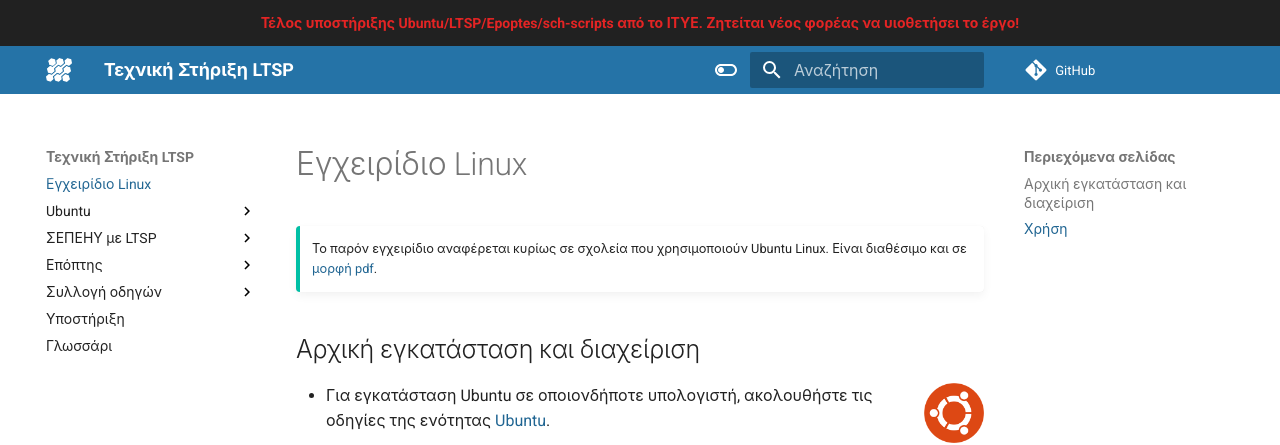
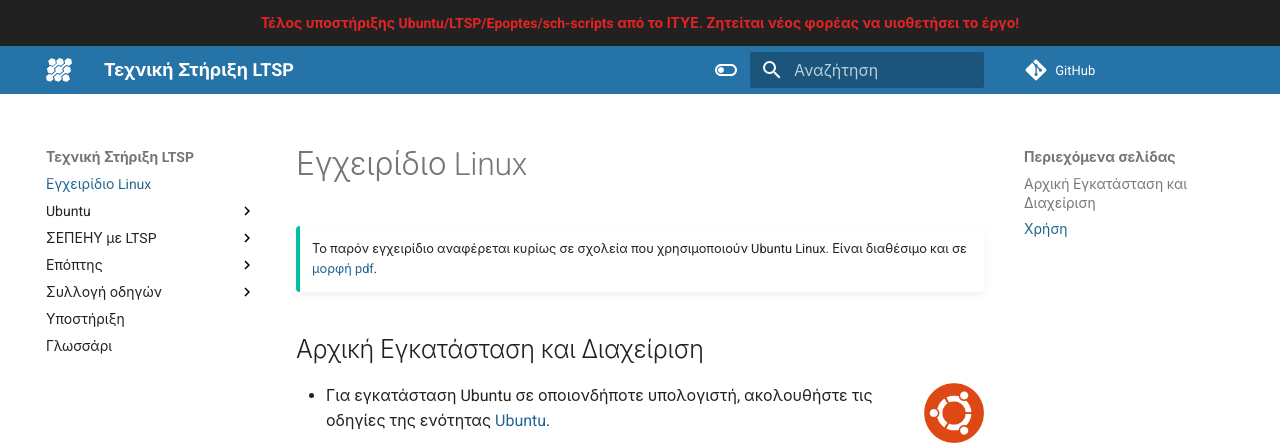
Before and after one commit to Educational-Tools/Linux-Manual, an MkDocs documentation site: the page built from docs/index.md, in a window 1280 px wide. Shown: the top 445 px of the page. Built offline with MkDocs 1.6.1 and Material for MkDocs 9.7.7, drawn with Linux system fonts in a browser that asks for light colours; comment, search, counter and statistics services are not loaded.

```diff
--- a/docs/index.md
+++ b/docs/index.md
@@ -4,7 +4,7 @@
     Το παρόν εγχειρίδιο αναφέρεται κυρίως σε σχολεία που χρησιμοποιούν Ubuntu
     Linux. Είναι διαθέσιμο και σε [μορφή pdf](https://el.ltsp.org/linux.pdf).
 
-## Αρχική εγκατάσταση και διαχείριση
+## Αρχική Εγκατάσταση και Διαχείριση
 
 -   ![](images/ubuntu.png#right-icon)Για εγκατάσταση Ubuntu σε οποιονδήποτε
     υπολογιστή, ακολουθήστε τις οδηγίες της ενότητας [Ubuntu](ubuntu/index.md).
```
